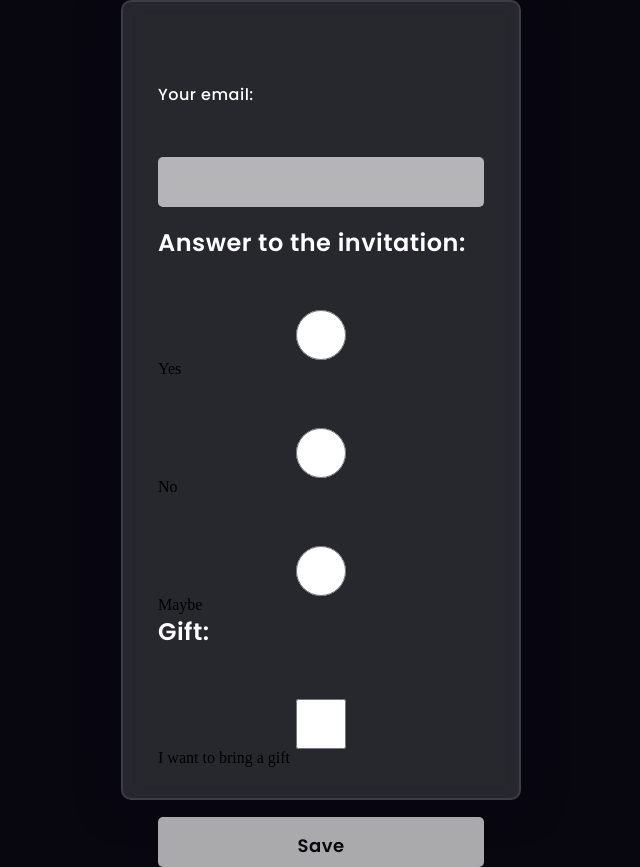
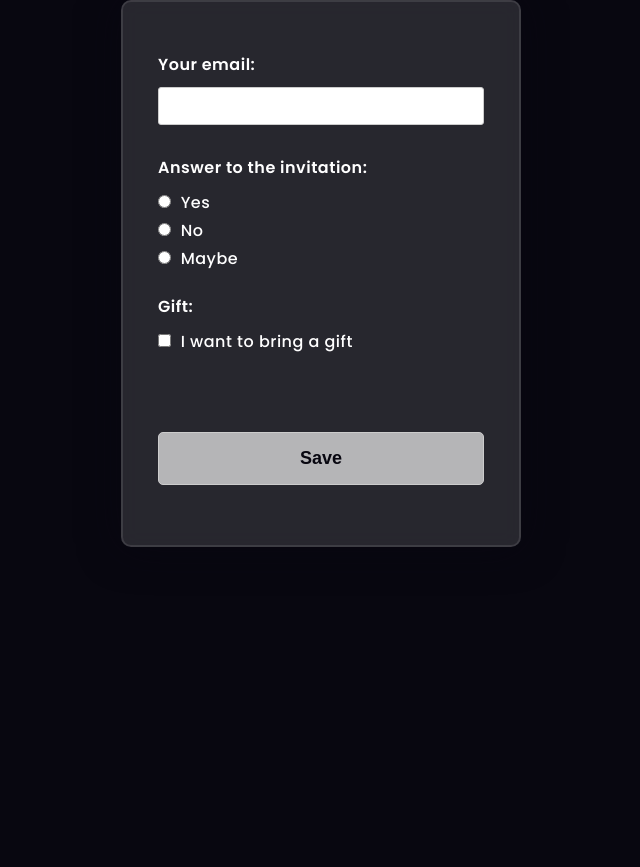
Before and after one commit to Vikicaa/Web_projekt, a PHP site: page /Web_Project/invitation.php in a window 1280 px wide. Shown: the whole page, without its empty margins (319-959 px from the left). After the commit the page ends 547 px from the top, so only its background shows below. Run offline with PHP 8.4, Linux system fonts and the light colour scheme; a user stored in the database is signed in.

Commit message:
invitation design

```diff
--- a/CSS/invitation.css
+++ b/CSS/invitation.css
@@ -1,101 +1,70 @@
-@media screen and (max-height: 600px) {
-    form {
-    height:100%;
-    }
-}
-*,
-*:before,
-*:after {
+/* invitation.css */
+
+/* Reset default styles */
+* {
+    margin: 0;
     padding: 0;
-    margin: 0;
     box-sizing: border-box;
   }
 
   body {
     background-color: #080710;
-}
-
-
-.background .shape {
-    height: 200px;
-    width: 200px;
-    position: absolute;
-    border-radius: 50%;
-}
-
-.shape:first-child {
-    background: linear-gradient(#1845ad, #23a2f6);
-    left: -80px;
-    top: -80px;
-}
-
-.shape:last-child {
-    background: linear-gradient(to right, #ff512f, #f09819);
-    right: -30px;
-    bottom: -80px;
-}
-
-form {
-    height: 800px;
-    width: 400px;
-    background-color: rgba(255, 255, 255, 0.13);
-    position: absolute;
-    transform: translate(-50%, -50%);
-    top: 50%;
-    left: 50%;
-    border-radius: 10px;
-    backdrop-filter: blur(10px);
-    border: 2px solid rgba(255, 255, 255, 0.1);
-    box-shadow: 0 0 40px rgba(8, 7, 16, 0.6);
-    padding: 50px 35px;
-}
-
-form * {
-    font-family: 'Poppins', sans-serif;
+    font-family: 'Poppins',sans-serif;
     color: #ffffff;
     letter-spacing: 0.5px;
     outline: none;
     border: none;
-}
-h1{
-    font-family: 'Poppins', sans-serif;
-    text-align: center;
-    color: #ffffff;
-    letter-spacing: 0.5px;
-    outline: none;
-    border: none;
-}
-form h3 {
-    font-size: 32px;
-    font-weight: 500;
-    line-height: 42px;
-    text-align: center;
+    margin: 0;
+    padding: 0;
   }
 
-label {
-    display: block;
-    margin-top: 30px;
-    font-size: 16px;
-    font-weight: 500;
+  form {
+    max-width: 400px;
+    margin: 0 auto;
+    background-color: rgba(255,255,255,0.13);
+    border-radius: 10px;
+    backdrop-filter: blur(10px);
+    border: 2px solid rgba(255,255,255,0.1);
+    box-shadow: 0 0 40px rgba(8,7,16,0.6);
+    padding: 50px 35px;
   }
 
-input {
+  form label {
     display: block;
-    height: 50px;
-    width: 100%;
-    background-color: rgba(255, 255, 255, 0.07);
-    border-radius: 3px;
-    padding: 0 10px;
-    margin-top: 8px;
-    font-size: 14px;
-    font-weight: 300;
+    font-weight: 600;
+    margin-bottom: 10px;
   }
 
-::placeholder {
-    color: #e5e5e5;
+  form input[type="text"],
+  form input[type="radio"],
+  form input[type="checkbox"],
+  form input[type="submit"] {
+    width: 100%;
+    padding: 10px;
+    border: 1px solid #ccc;
+    border-radius: 3px;
+    margin-bottom: 10px;
+    font-size: 14px;
   }
 
-input {
+  form input[type="radio"],
+  form input[type="checkbox"] {
+    width: auto;
+    margin-right: 5px;
+  }
+
+  form h2 {
+    font-size: 16px;
+    font-weight: 600;
+    margin-top: 20px;
+    margin-bottom: 10px;
+  }
+
+  form .response {
+    margin-bottom: 15px;
+  }
+
+  form input[type="submit"] {
     margin-top: 50px;
     width: 100%;
     background-color: #ffffffa8;
--- a/invitation.php
+++ b/invitation.php
@@ -1,7 +1,8 @@
 <?php
 session_start();
 
-
+$errors = array();
+unset($_SESSION['errors']);
 include("db_config.php");
 
 $event_idforinv = $_SESSION['event_id'];
@@ -24,14 +25,18 @@ if ($_SERVER["REQUEST_METHOD"] == "POST") {
         $insert_guest_query = "INSERT INTO guests (event_id, invited_token, bring_gift,feedback) VALUES ('$event_id', '$invited_token','$bring_gift', '$response')";
         $connection->query($insert_guest_query);
 
-        echo "Guest data recorded successfully.";
+        $errors['general'] = "Your answare is recorded successfully.";
 
     } else {
-        echo "Invalid invitation token.";
+        $errors['general'] = "Invalid invitation token.";
     }
 
     $connection->close();
+} else {
+    unset($_SESSION['errors']);
 }
+// Store the errors in the session
+$_SESSION['errors'] = $errors;
 ?>
 <!DOCTYPE html>
 <html>
@@ -45,6 +50,17 @@ if ($_SERVER["REQUEST_METHOD"] == "POST") {
   <link rel="stylesheet" href="https://cdnjs.cloudflare.com/ajax/libs/font-awesome/5.15.4/css/all.min.css">
   <link href="https://fonts.googleapis.com/css2?family=Poppins:wght@300;500;600&display=swap" rel="stylesheet">
   <script src="JS\script.js"></script>
+  <style>
+
+  .error {
+  font-family: 'Poppins',sans-serif;
+  color: red;
+  letter-spacing: 0.5px;
+  outline: none;
+  border: none;
+  font-weight: bold;
+}
+</style>
 </head>
 
 <body>
@@ -55,13 +71,14 @@ if ($_SERVER["REQUEST_METHOD"] == "POST") {
     <input type="text" name="invited_email" required><br>
 
     <h2>Answer to the invitation:</h2>
+    <div class="response">
     <input type="radio" name="response" value="1"> Yes<br>
     <input type="radio" name="response" value="2"> No<br>
     <input type="radio" name="response" value="3"> Maybe<br>
-
+    </div>
     <h2>Gift:</h2>
     <input type="checkbox" name="bring_gift" value="yes"> I want to bring a gift<br>
-
+    <?php if(isset($_SESSION['errors']['general'])) { echo '<p class="error">'.$_SESSION['errors']['general'].'</p>'; } ?><br>
     <input type="submit" value="Save">
 </form>
 
--- a/invitesend.php
+++ b/invitesend.php
@@ -19,13 +19,13 @@ $sql = "SELECT * FROM invited";
 $result = $connection->query($sql);
 
 $invited_token = 0;
-/*
+
 if ($result->num_rows > 0) {
     while ($row = $result->fetch_assoc()) {
         $invited_token++;
     }
 }
-*/
+
 if ($_SERVER["REQUEST_METHOD"] == "POST") {
     $event_name = $_POST["event_select"];
     $recipients = $_POST["recipients"]; // Beírt címzett email címek
```
Also changed, not shown: other parts of CSS/invitation.css (+3 -59 lines). Lines whose indentation alone changed are shown as unchanged.
